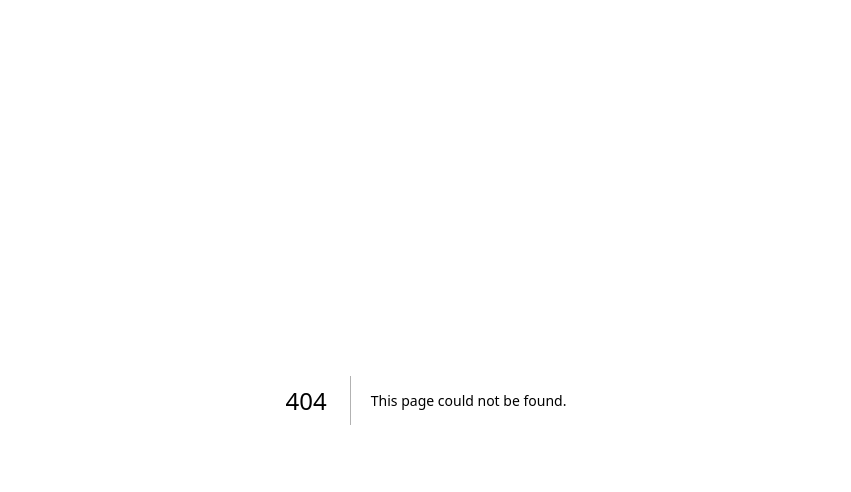
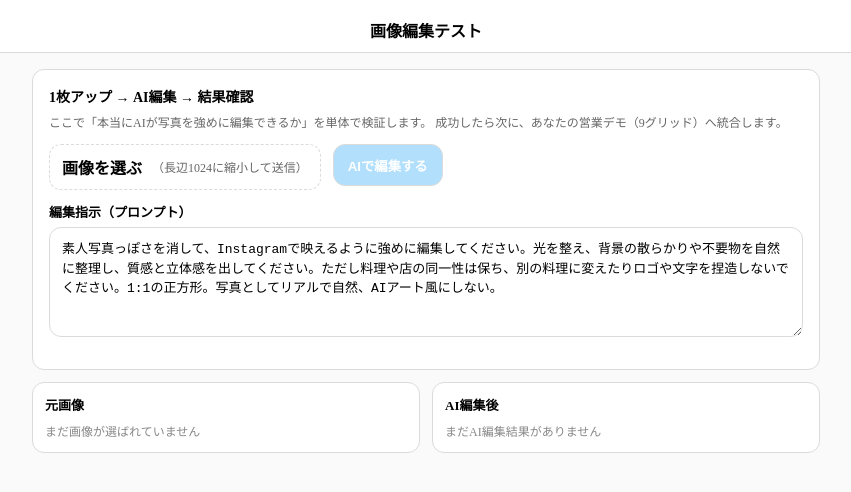
Before and after one commit to kohei-wangtarutaru/demo-for-sales, a Next.js app: page /image-edit-test in a window 1280 px wide. Before the commit this address had no page. Shown: the top 492 px of the page, without its empty margins (214-1065 px from the left). Built offline with nearby package versions, Linux system fonts and the light colour scheme.

Commit message:
Add image editing test component

```diff
--- /dev/null
+++ b/pages/image-edit-test.js
@@ -0,0 +1,230 @@
+import { useState } from "react";
+
+export default function ImageEditTest() {
+  const [inputDataUrl, setInputDataUrl] = useState("");
+  const [outputDataUrl, setOutputDataUrl] = useState("");
+  const [loading, setLoading] = useState(false);
+  const [log, setLog] = useState("");
+
+  const [prompt, setPrompt] = useState(
+    "素人写真っぽさを消して、Instagramで映えるように強めに編集してください。光を整え、背景の散らかりや不要物を自然に整理し、質感と立体感を出してください。ただし料理や店の同一性は保ち、別の料理に変えたりロゴや文字を捏造しないでください。1:1の正方形。写真としてリアルで自然、AIアート風にしない。"
+  );
+
+  const onPick = async (file) => {
+    setOutputDataUrl("");
+    setLog("");
+    if (!file) return;
+
+    const dataUrl = await fileToResizedDataURL(file, 1024, 0.86); // 軽量化
+    setInputDataUrl(dataUrl);
+  };
+
+  const run = async () => {
+    if (!inputDataUrl) {
+      alert("先に画像を選んでください");
+      return;
+    }
+
+    setLoading(true);
+    setLog("リクエスト送信中…");
+    setOutputDataUrl("");
+
+    try {
+      const r = await fetch("/api/image-edit-test", {
+        method: "POST",
+        headers: { "Content-Type": "application/json" },
+        body: JSON.stringify({
+          imageDataUrl: inputDataUrl,
+          prompt
+        })
+      });
+
+      const j = await r.json();
+      if (!r.ok) {
+        setLog(`失敗: status=${r.status}\n${JSON.stringify(j, null, 2)}`);
+        return;
+      }
+
+      setOutputDataUrl(j.imageDataUrl);
+      setLog("成功：AI編集画像を受け取りました");
+    } catch (e) {
+      setLog(`例外: ${String(e)}`);
+    } finally {
+      setLoading(false);
+    }
+  };
+
+  return (
+    <div style={{ minHeight: "100vh", background: "#fafafa" }}>
+      <div
+        style={{
+          height: 44,
+          background: "#fff",
+          borderBottom: "1px solid #dbdbdb",
+          display: "flex",
+          alignItems: "center",
+          justifyContent: "center",
+          fontWeight: 700
+        }}
+      >
+        画像編集テスト
+      </div>
+
+      <main style={{ maxWidth: 820, margin: "0 auto", padding: 16, boxSizing: "border-box" }}>
+        <div
+          style={{
+            background: "#fff",
+            border: "1px solid #dbdbdb",
+            borderRadius: 12,
+            padding: 16,
+            boxSizing: "border-box"
+          }}
+        >
+          <div style={{ fontSize: 14, fontWeight: 800, marginBottom: 8 }}>1枚アップ → AI編集 → 結果確認</div>
+          <div style={{ fontSize: 12, color: "#666", lineHeight: 1.5, marginBottom: 12 }}>
+            ここで「本当にAIが写真を強めに編集できるか」を単体で検証します。
+            成功したら次に、あなたの営業デモ（9グリッド）へ統合します。
+          </div>
+
+          <div style={{ display: "flex", gap: 12, flexWrap: "wrap" }}>
+            <label
+              style={{
+                display: "inline-flex",
+                alignItems: "center",
+                gap: 10,
+                padding: "10px 12px",
+                border: "1px dashed #dbdbdb",
+                borderRadius: 12,
+                background: "#fff",
+                cursor: "pointer"
+              }}
+            >
+              <input
+                type="file"
+                accept="image/*"
+                onChange={(e) => onPick(e.target.files?.[0])}
+                style={{ display: "none" }}
+              />
+              <span style={{ fontWeight: 800 }}>画像を選ぶ</span>
+              <span style={{ fontSize: 12, color: "#666" }}>（長辺1024に縮小して送信）</span>
+            </label>
+
+            <button
+              onClick={run}
+              disabled={loading || !inputDataUrl}
+              style={{
+                height: 42,
+                padding: "0 14px",
+                borderRadius: 12,
+                border: "1px solid #dbdbdb",
+                background: loading || !inputDataUrl ? "#b2dffc" : "#0095f6",
+                color: "#fff",
+                fontWeight: 900,
+                cursor: loading || !inputDataUrl ? "not-allowed" : "pointer"
+              }}
+            >
+              {loading ? "編集中…" : "AIで編集する"}
+            </button>
+          </div>
+
+          <div style={{ marginTop: 12 }}>
+            <div style={{ fontSize: 13, fontWeight: 800, marginBottom: 6 }}>編集指示（プロンプト）</div>
+            <textarea
+              value={prompt}
+              onChange={(e) => setPrompt(e.target.value)}
+              style={{
+                width: "100%",
+                minHeight: 110,
+                borderRadius: 12,
+                border: "1px solid #dbdbdb",
+                padding: 12,
+                fontSize: 13,
+                lineHeight: 1.5,
+                boxSizing: "border-box",
+                resize: "vertical"
+              }}
+            />
+          </div>
+
+          <div style={{ marginTop: 12 }}>
+            <div style={{ fontSize: 12, color: "#666", whiteSpace: "pre-wrap" }}>{log}</div>
+          </div>
+        </div>
+
+        <div style={{ display: "grid", gridTemplateColumns: "1fr 1fr", gap: 12, marginTop: 12 }}>
+          <div style={panelStyle}>
+            <div style={{ fontSize: 13, fontWeight: 800, marginBottom: 8 }}>元画像</div>
+            {inputDataUrl ? (
+              <img
+                src={inputDataUrl}
+                alt="input"
+                style={{ width: "100%", borderRadius: 12, border: "1px solid #eee" }}
+              />
+            ) : (
+              <div style={{ fontSize: 12, color: "#888" }}>まだ画像が選ばれていません</div>
+            )}
+          </div>
+
+          <div style={panelStyle}>
+            <div style={{ fontSize: 13, fontWeight: 800, marginBottom: 8 }}>AI編集後</div>
+            {outputDataUrl ? (
+              <img
+                src={outputDataUrl}
+                alt="output"
+                style={{ width: "100%", borderRadius: 12, border: "1px solid #eee" }}
+              />
+            ) : (
+              <div style={{ fontSize: 12, color: "#888" }}>まだAI編集結果がありません</div>
+            )}
+          </div>
+        </div>
+      </main>
+    </div>
+  );
+}
+
+const panelStyle = {
+  background: "#fff",
+  border: "1px solid #dbdbdb",
+  borderRadius: 12,
+  padding: 12,
+  boxSizing: "border-box"
+};
+
+async function fileToResizedDataURL(file, maxSide = 1024, jpegQuality = 0.86) {
+  const src = await readAsDataURL(file);
+  const img = await loadImage(src);
+
+  const iw = img.width;
+  const ih = img.height;
+  const scale = Math.min(1, maxSide / Math.max(iw, ih));
+  const w = Math.max(1, Math.round(iw * scale));
+  const h = Math.max(1, Math.round(ih * scale));
+
+  const canvas = document.createElement("canvas");
+  canvas.width = w;
+  canvas.height = h;
+  const ctx = canvas.getContext("2d");
+  ctx.drawImage(img, 0, 0, w, h);
+
+  return canvas.toDataURL("image/jpeg", jpegQuality);
+}
+
+function readAsDataURL(file) {
+  return new Promise((resolve, reject) => {
+    const fr = new FileReader();
+    fr.onload = () => resolve(fr.result);
+    fr.onerror = reject;
+    fr.readAsDataURL(file);
+  });
+}
+
+function loadImage(src) {
+  return new Promise((resolve, reject) => {
+    const img = new Image();
+    img.onload = () => resolve(img);
+    img.onerror = reject;
+    img.crossOrigin = "anonymous";
+    img.src = src;
+  });
+}
```
